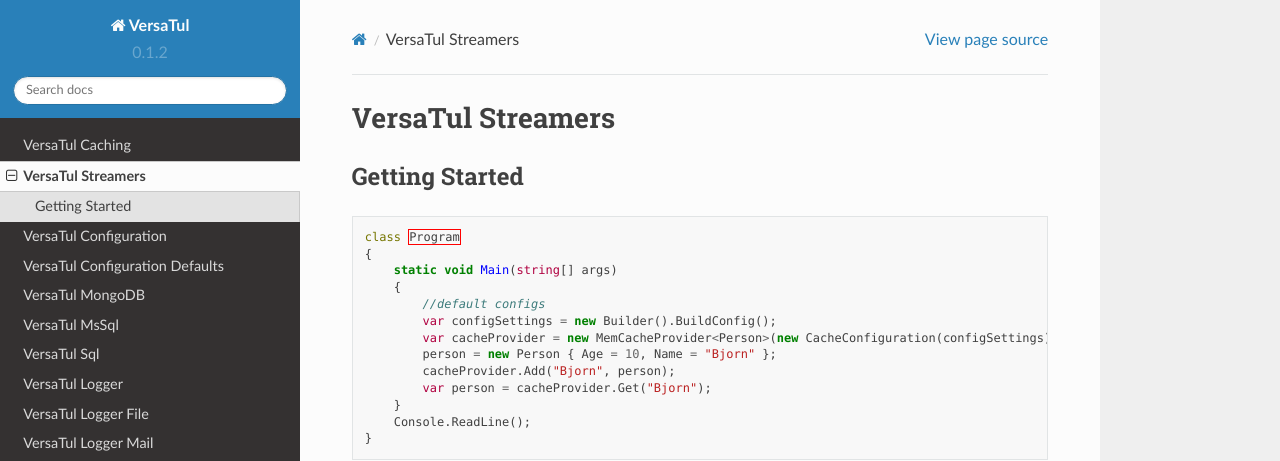
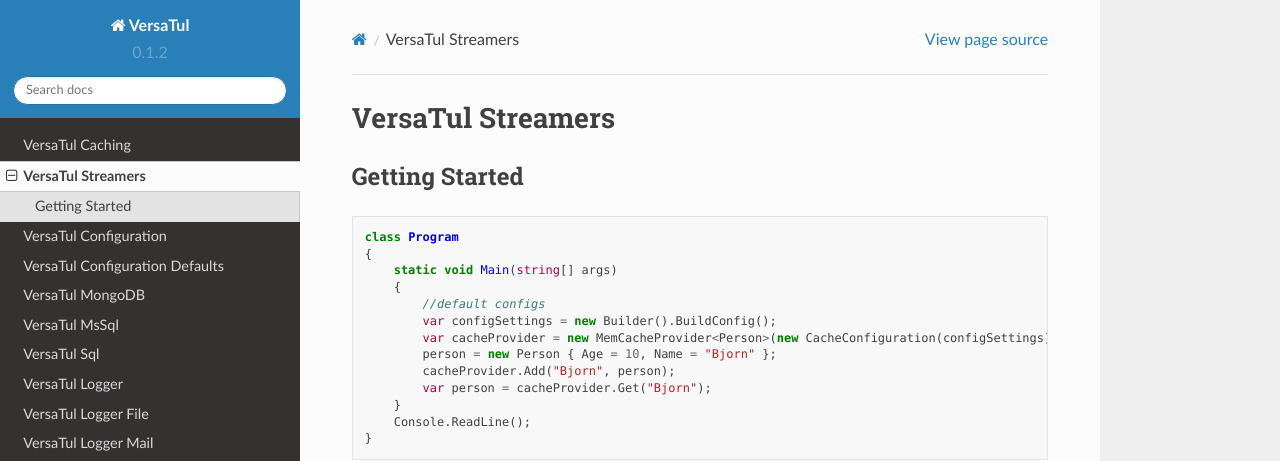
Before and after one commit to BjornWilliams/DocsVersaTul, a Sphinx documentation site: the page built from docs/source/streamers.rst, in a window 1280 px wide. Shown: the top 461 px of the page. Built offline with Sphinx 7.4.7 and the Read the Docs theme 2.0.0, drawn with Linux system fonts in a browser that asks for light colours.

Commit message:
Update language

```diff
--- a/docs/source/streamers.rst
+++ b/docs/source/streamers.rst
@@ -5,7 +5,7 @@
 ----------------
 
 
-.. code-block:: antlr-c#
+.. code-block:: c#
 
     class Program
     {
```
